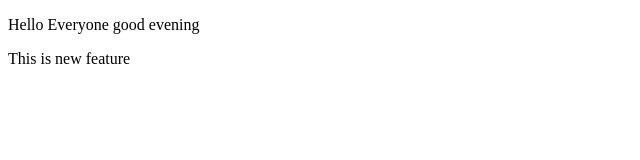
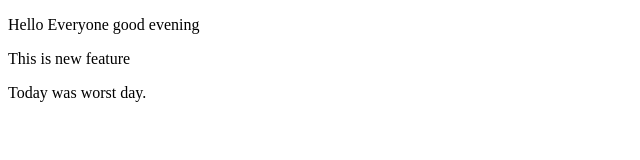
Before and after one commit to ShivuSM/Localrepo, a plain HTML site: page index.html in a window 1280 px wide. Shown: the whole page, without its empty margins (0-640 px from the left). Drawn offline with Linux system fonts and the light colour scheme.

Commit message:
New line

```diff
--- a/index.html
+++ b/index.html
@@ -10,5 +10,6 @@
 
    </p>
    <p>This is new feature</p>
+   Today was worst day.
 </body>
 </html>
```
